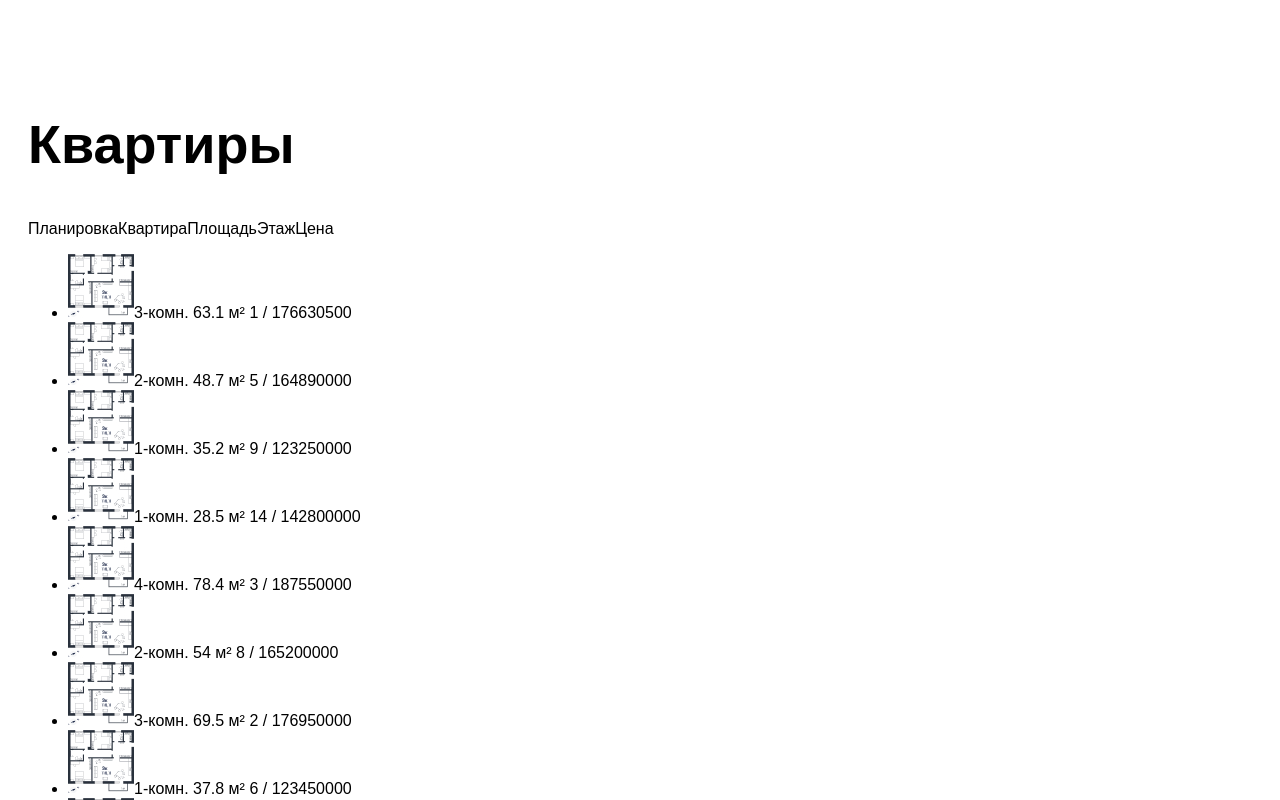
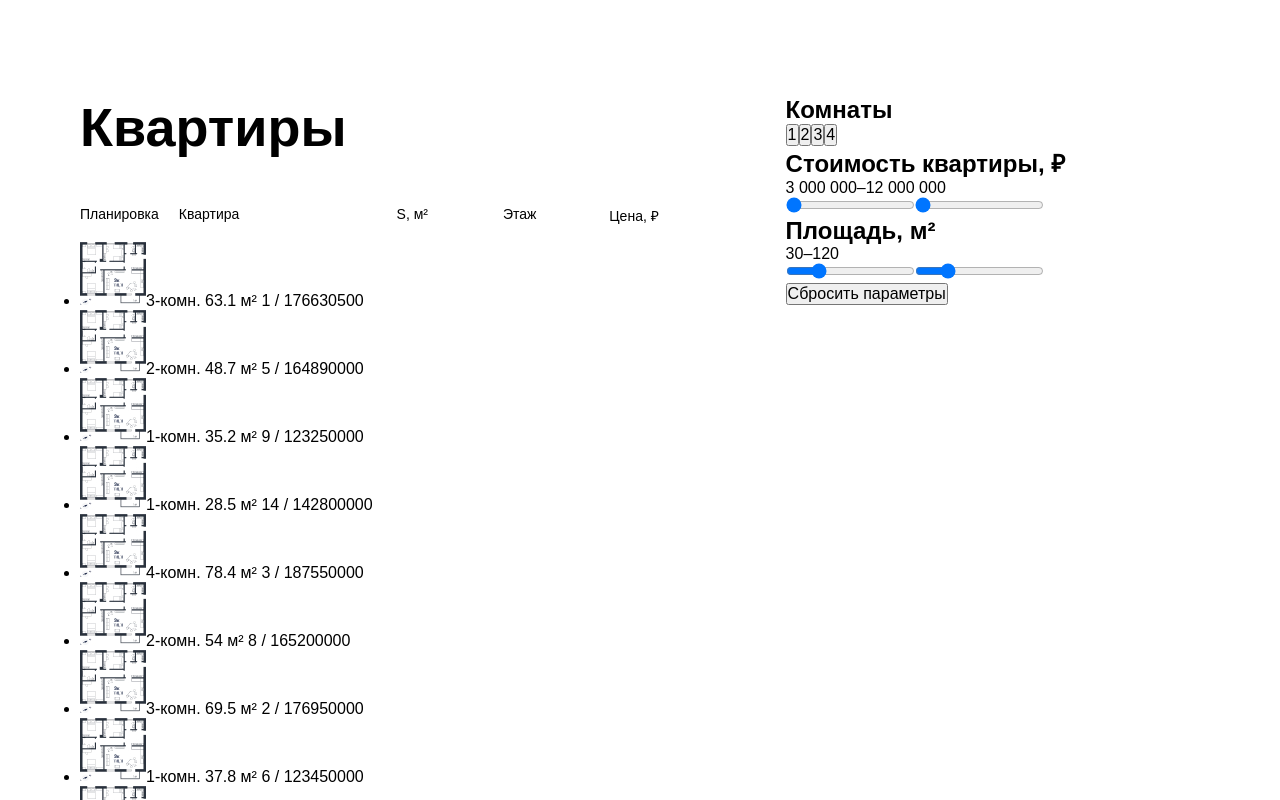
Before and after one commit to mariias-dev/nuxt-apartments-list, a Nuxt app: page / in a window 1280 px wide. Shown: the top 800 px of the page. Built offline with nearby package versions, Linux system fonts and the light colour scheme; a web font is replaced by a local one.

Commit message:
feat: add styles for apartment list

```diff
--- a/assets/styles/main.sass
+++ b/assets/styles/main.sass
@@ -1,13 +1,30 @@
-body
+*,
+*::before,
+*::after
+    margin: 0
+    padding: 0
+    box-sizing: border-box
+
+body, button, input
     font-family: 'PT Root UI', sans-serif
     font-weight: 400
+    font-size: 16px
+    @media (max-width: 960px)
+        font-size: 14px
+
+    @media (max-width: 768px)
+        font-size: 12px
 
 h1
     font-family: 'PT Root UI', sans-serif
     font-weight: 700
     font-size: 54px
+    @media (max-width: 768px)
+        font-size: 36px
 
 .container
     max-width: 1440px
     margin: 0 auto
-    padding: 60px 20px
+    padding: 96px 80px
+    @media (max-width: 960px)
+        padding: 48px 54px
--- a/pages/index.vue
+++ b/pages/index.vue
@@ -2,74 +2,82 @@
   <section class="apartments">
     <div class="apartments__list">
       <h1 class="apartments__title">Квартиры</h1>
+
       <header class="apartments__header">
         <span class="apartments__col apartments__col--layout">Планировка</span>
         <span class="apartments__col apartments__col--type">Квартира</span>
-        <span class="apartments__col apartments__col--area">Площадь</span>
+        <span class="apartments__col apartments__col--area">S, м²</span>
         <span class="apartments__col apartments__col--floor">Этаж</span>
-        <span class="apartments__col apartments__col--price">Цена</span>
+        <span class="apartments__col apartments__col--price">Цена, ₽</span>
       </header>
+
       <ul class="apartments__items">
         <ApartmentCard v-for="apartment in apartments" :key="apartment.id" :apartment="apartment" />
       </ul>
+
+      <button class="apartments__more" type="button">
+        Показать ещё
+      </button>
     </div>
-    <aside class="filters">
-      <section class="filters__section filters__section--rooms">
-        <div class="filters__rooms">
-          <button type="button" class="filters__room-btn" data-rooms="1">1</button>
-          <button type="button" class="filters__room-btn" data-rooms="2">2</button>
-          <button type="button" class="filters__room-btn" data-rooms="3">3</button>
-          <button type="button" class="filters__room-btn" data-rooms="4">4</button>
+
+    <aside class="apartments__filters">
+      <section class="apartments__filter apartments__filter--rooms">
+        <h2 class="apartments__filter-title">Комнаты</h2>
+        <div class="apartments__rooms">
+          <button type="button" class="apartments__room-btn" data-rooms="1">1</button>
+          <button type="button" class="apartments__room-btn" data-rooms="2">2</button>
+          <button type="button" class="apartments__room-btn" data-rooms="3">3</button>
+          <button type="button" class="apartments__room-btn" data-rooms="4">4</button>
         </div>
       </section>
 
-      <section class="filters__section filters__section--price">
-        <h2 class="filters__title">Стоимость квартиры, ₽</h2>
-        <div class="filters__values">
-          <span class="filters__value" id="price-min">3 000 000</span>
-          <span class="filters__separator">–</span>
-          <span class="filters__value" id="price-max">12 000 000</span>
+      <section class="apartments__filter apartments__filter--price">
+        <h2 class="apartments__filter-title">Стоимость квартиры, ₽</h2>
+        <div class="apartments__range-values">
+          <span class="apartments__range-value" id="price-min">3 000 000</span>
+          <span class="apartments__range-separator">–</span>
+          <span class="apartments__range-value" id="price-max">12 000 000</span>
         </div>
-        <div class="filters__slider">
-          <input type="range" class="filters__range filters__range--min" min="3000000" max="12000000" step="100000"
-            aria-labelledby="price-min">
-          <input type="range" class="filters__range filters__range--max" min="3000000" max="12000000" step="100000"
-            aria-labelledby="price-max">
+        <div class="apartments__range-slider">
+          <input type="range" class="apartments__range apartments__range--min" min="3000000" max="12000000"
+            step="100000" aria-labelledby="price-min" />
+          <input type="range" class="apartments__range apartments__range--max" min="3000000" max="12000000"
+            step="100000" aria-labelledby="price-max" />
         </div>
       </section>
 
-      <section class="filters__section filters__section--area">
-        <h2 class="filters__title">Площадь, м²</h2>
-        <div class="filters__values">
-          <span class="filters__value" id="area-min">30</span>
-          <span class="filters__separator">–</span>
-          <span class="filters__value" id="area-max">120</span>
+      <section class="apartments__filter apartments__filter--area">
+        <h2 class="apartments__filter-title">Площадь, м²</h2>
+        <div class="apartments__range-values">
+          <span class="apartments__range-value" id="area-min">30</span>
+          <span class="apartments__range-separator">–</span>
+          <span class="apartments__range-value" id="area-max">120</span>
         </div>
-        <div class="filters__slider">
-          <input type="range" class="filters__range filters__range--min" min="30" max="120" step="1"
-            aria-labelledby="area-min">
-          <input type="range" class="filters__range filters__range--max" min="30" max="120" step="1"
-            aria-labelledby="area-max">
+        <div class="apartments__range-slider">
+          <input type="range" class="apartments__range apartments__range--min" min="30" max="120" step="1"
+            aria-labelledby="area-min" />
+          <input type="range" class="apartments__range apartments__range--max" min="30" max="120" step="1"
+            aria-labelledby="area-max" />
         </div>
       </section>
 
-      <button type="button" class="filters__reset-btn">Сбросить параметры</button>
+      <button type="button" class="apartments__reset-btn">Сбросить параметры</button>
     </aside>
-
   </section>
 </template>
 
 <script setup lang="ts">
-
 interface Apartment {
   id: number
   plan: string
-  type: number
+  type: string
   area: number
   floor: number
   totalFloors: number
   price: number
 }
+
+import { ref, onMounted } from 'vue'
 
 const apartments = ref<Apartment[]>([])
 
@@ -79,4 +87,89 @@ onMounted(async () => {
 })
 </script>
 
-<style scoped></style>
+<style scoped lang="sass">
+.apartments
+  display: flex
+  gap: 80px
+  @media (max-width: 960px)
+    gap: 28px
+
+  &__header
+    display: flex
+    font-size: 14px
+
+    .apartments__col
+      flex-shrink: 0
+      padding: 0 10px
+      height: 20px
+      margin-bottom: 16px
+      @media (max-width: 960px)
+        margin: 8px 0
+
+    .apartments__col:first-child
+      padding-left: 0
+
+    .apartments__col:last-child
+      padding-right: 0
+
+    .apartments__col--layout
+      width: fit-content
+      @media (max-width: 960px)
+        display: none
+
+    .apartments__col--type
+      flex: 1
+      @media (max-width: 960px)
+        display: none
+
+    .apartments__col--area
+      width: 17%
+      @media (max-width: 960px)
+        padding-left: 0
+
+    .apartments__col--floor
+      width: 17%
+
+    .apartments__col--price
+      width: 17%
+
+  &__title
+    margin-bottom: 48px
+    @media (max-width: 960px)
+      margin-bottom: 24px
+    @media (max-width: 768px)
+      text-align: center
+      margin-bottom: 16px
+
+  &__list
+    flex: 1
+
+  &__filters
+    width: 37%
+    @media (max-width: 768px)
+      width: 100%
+      margin-top: 2rem
+
+  &__more
+    height: 40px
+    width: 156px
+    border-radius: 25px
+    cursor: pointer
+    transition: background-color 0.2s ease-in-out
+    border: 1px solid #0B173933
+    background: transparent
+    margin-top: 48px
+    @media (max-width: 960px)
+      margin-top: 24px
+
+    &:hover
+      background-color: #AEE4B2
+    @media (max-width: 768px)
+      width: 100%
+      text-align: center
+
+@media (max-width: 768px)
+  .apartments
+    flex-direction: column-reverse
+
+</style>
```
